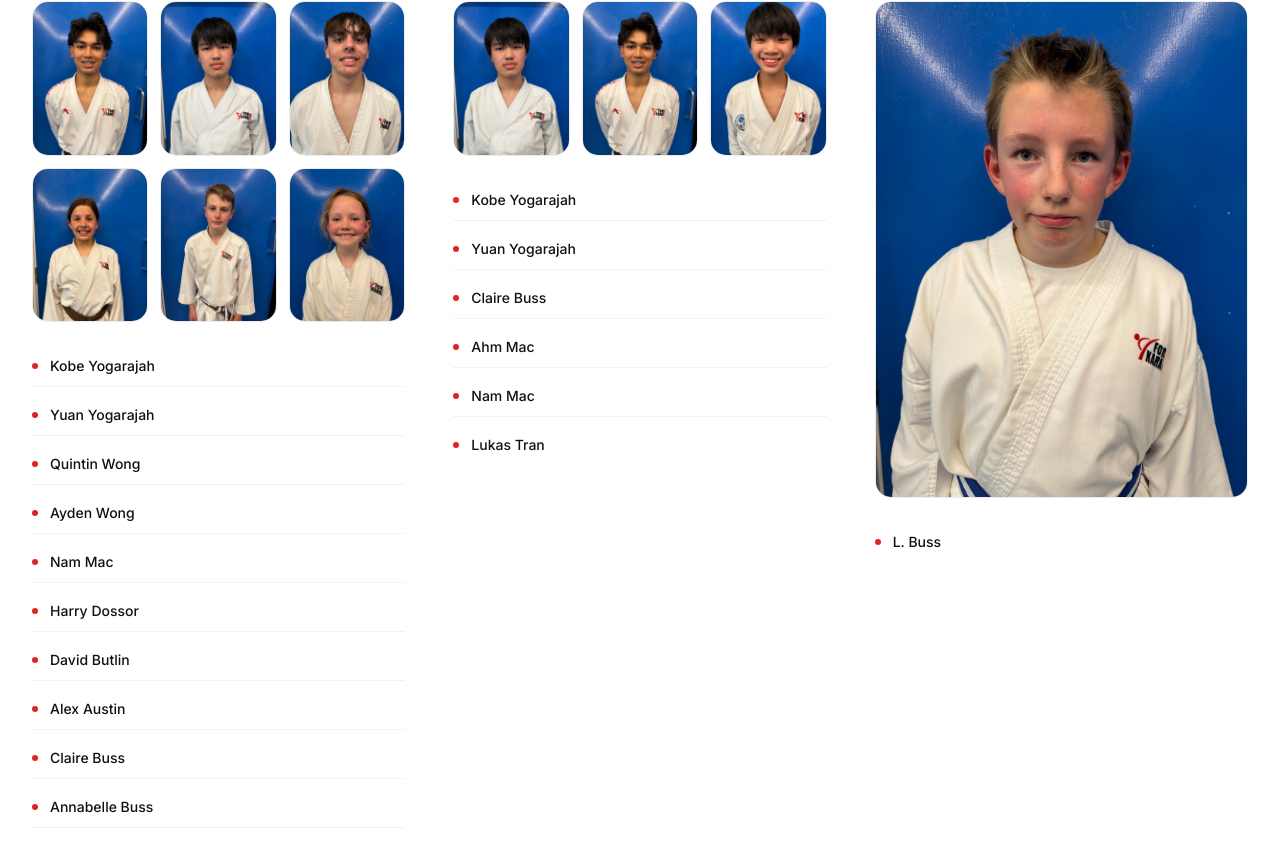
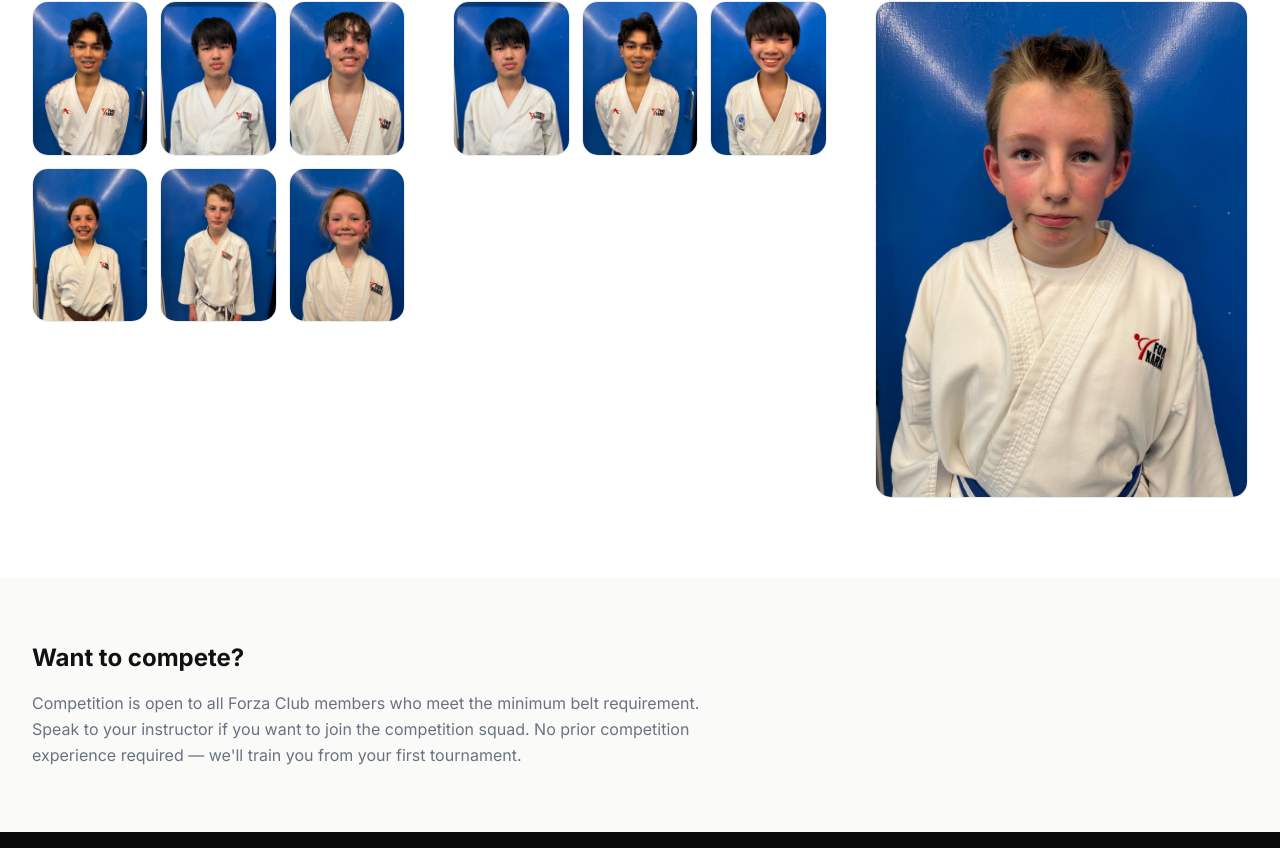
Before and after one commit to anthonieveritt-afk/forza-karate-website, a Next.js app: page /team in a window 1280 px wide. Shown: the part 1329-2177 px from the top of the page. Built offline with nearby package versions, Linux system fonts and the light colour scheme.

Commit message:
tidy: remove athlete name lists, photos only

```diff
--- a/app/team/page.tsx
+++ b/app/team/page.tsx
@@ -152,7 +152,6 @@ export default function TeamPage() {
                   </div>
                 ))}
               </div>
-              <AthleteList names={kumiteAthletes} />
             </div>
 
             {/* Kata */}
@@ -179,7 +178,6 @@ export default function TeamPage() {
                   </div>
                 ))}
               </div>
-              <AthleteList names={kataAthletes} />
             </div>
 
             {/* Para Karate */}
@@ -198,7 +196,6 @@ export default function TeamPage() {
                   className="w-full object-cover object-top"
                 />
               </div>
-              <AthleteList names={paraAthletes} />
             </div>
 
           </div>
```
